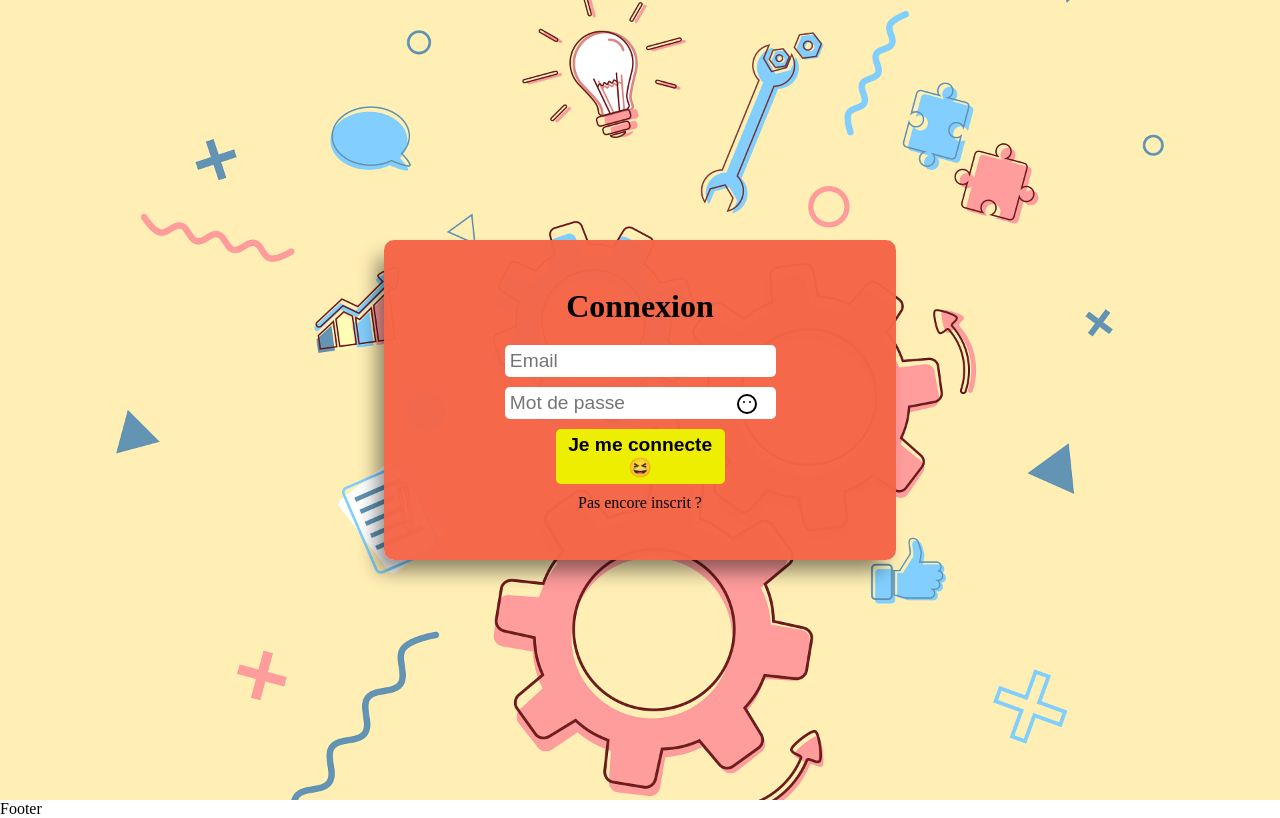
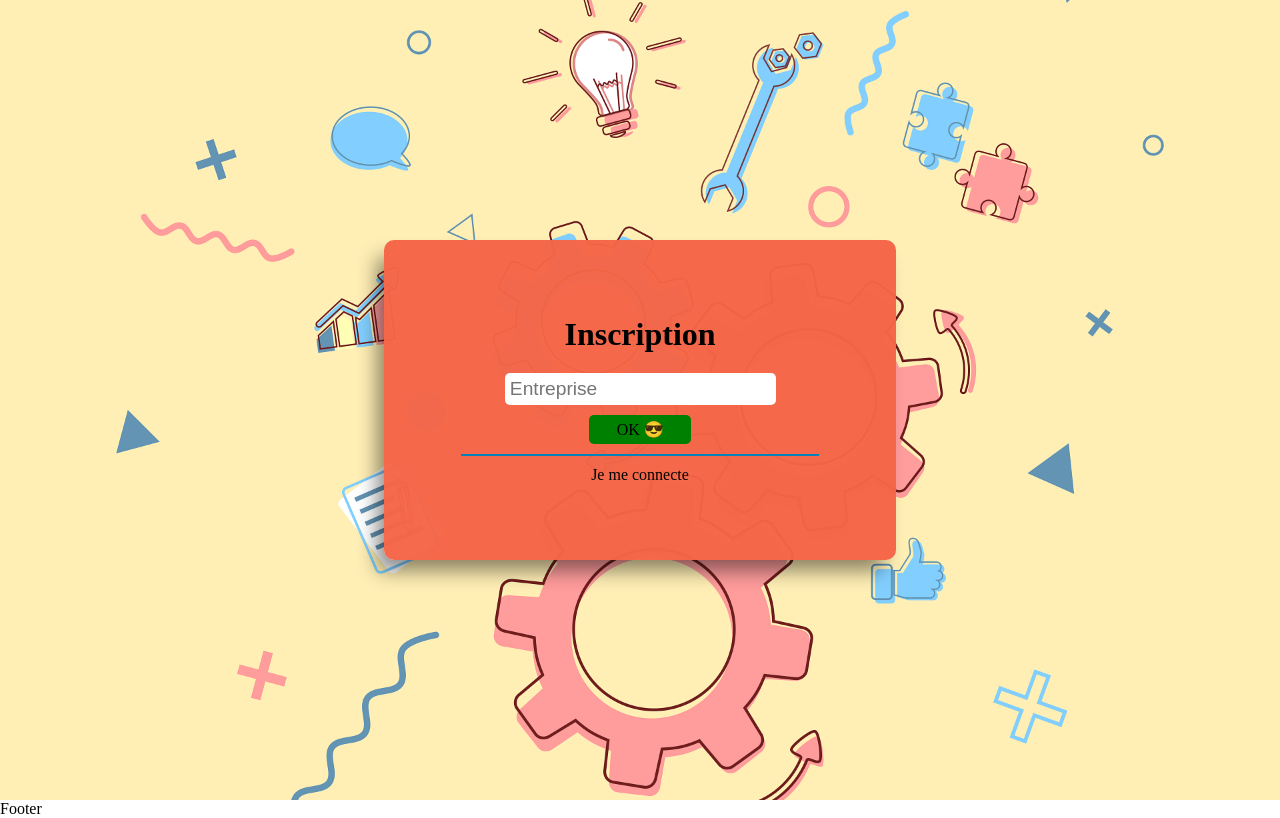
Before and after one commit to Lodrick-Dev/gestion-location, a React (Create React App) app: page / in a window 1280 px wide. Built offline with nearby package versions, Linux system fonts and the light colour scheme.

Commit message:
⚡️ FormOne style

```diff
--- a/src/components/formAccueil/FormOne.js
+++ b/src/components/formAccueil/FormOne.js
@@ -1,7 +1,41 @@
 import React from "react";
+import Button from "../global/Button";
+import styled from "styled-components";
 
 const FormOne = () => {
-  return <div>FormOne</div>;
+  const next = () => {
+    alert("yvyv");
+  };
+  return (
+    <StyledFormOne className="animate__animated animate__backInUp animate__faster">
+      <input type="text" placeholder="Entreprise" />
+      <Button actionClick={() => next()} text={"OK 😎"} />
+    </StyledFormOne>
+  );
 };
 
 export default FormOne;
+const StyledFormOne = styled.div`
+  /* background: red; */
+  width: 70%;
+  padding: 10px;
+  display: flex;
+  flex-direction: column;
+  justify-content: center;
+  align-items: center;
+  border-bottom: solid 2px #0781b9;
+  margin-bottom: 10px;
+  input {
+    padding: 5px;
+    width: 80%;
+    border: none;
+    outline: none;
+    border-radius: 5px;
+    font-size: 1.2em;
+    margin-bottom: 10px;
+  }
+  input:focus {
+    transition: 0.1s;
+    border-bottom: solid 3px #00a3ee;
+  }
+`;
--- a/src/components/global/Button.jsx
+++ b/src/components/global/Button.jsx
@@ -1,7 +1,19 @@
 import React from "react";
+import styled from "styled-components";
 
-const Button = () => {
-  return <div>Button</div>;
+const Button = ({ actionClick, text }) => {
+  return <StyledButton onClick={actionClick}>{text}</StyledButton>;
 };
 
 export default Button;
+
+const StyledButton = styled.div`
+  background: green;
+  border: none;
+  outline: none;
+  cursor: pointer;
+  padding: 5px;
+  border-radius: 5px;
+  width: 30%;
+  text-align: center;
+`;
--- a/src/components/modalAccueil/StatutUser.js
+++ b/src/components/modalAccueil/StatutUser.js
@@ -4,7 +4,7 @@ import FormConnexion from "../formAccueil/FormConnexion";
 import FormOne from "../formAccueil/FormOne";
 
 const StatutUser = () => {
-  const [register, setRegister] = useState(false);
+  const [register, setRegister] = useState(true);
   return (
     <StyledStatutUser>
       {register ? <h2>Inscription</h2> : <h2>Connexion</h2>}
```
Also changed, not shown: couleurCode.txt.
